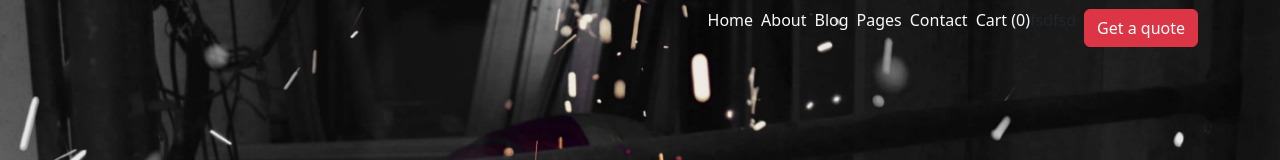
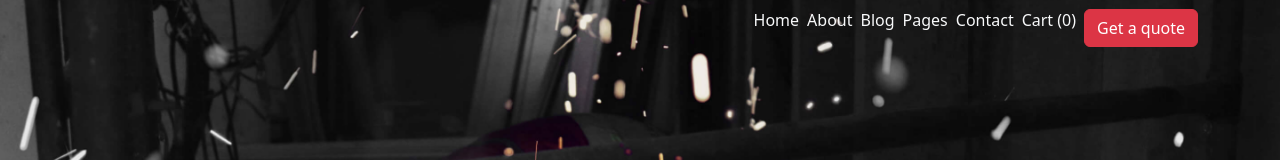
Before and after one commit to Salikhovakbar/homework2-3, a plain HTML site: page index.html in a window 1280 px wide. Shown: the top 160 px of the page. Drawn offline with nearby package versions, Linux system fonts and the light colour scheme.

Commit message:
second commit

```diff
--- a/index.html
+++ b/index.html
@@ -17,7 +17,6 @@
         <li class="list-unstyled"><a class="text-decoration-none ms-2 text-light" href="#pages">Pages</a></li>
         <li class="list-unstyled"><a class="text-decoration-none ms-2 text-light" href="">Contact</a></li>
         <li class="list-unstyled"><a class="text-decoration-none ms-2 text-light" href="">Cart (0)</a></li>
-    fsdfsd
     </ul>
     <button type="button" class="btn btn-danger ms-2">Get a quote</button>
 </div>
```
